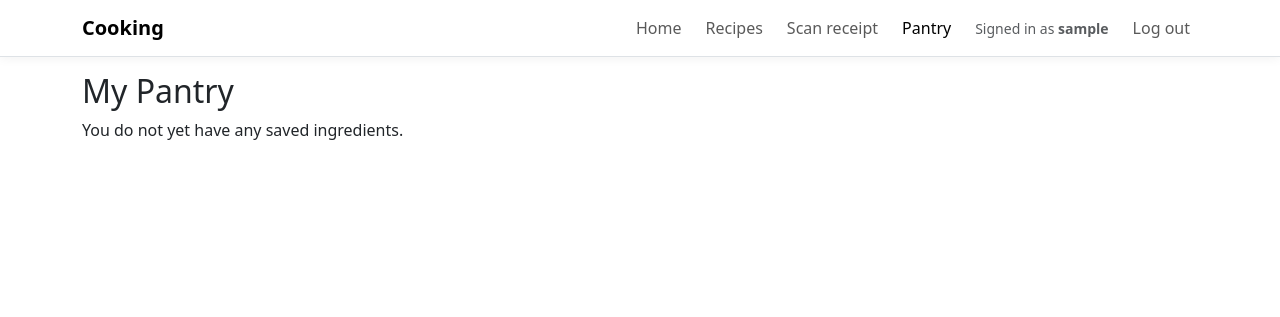
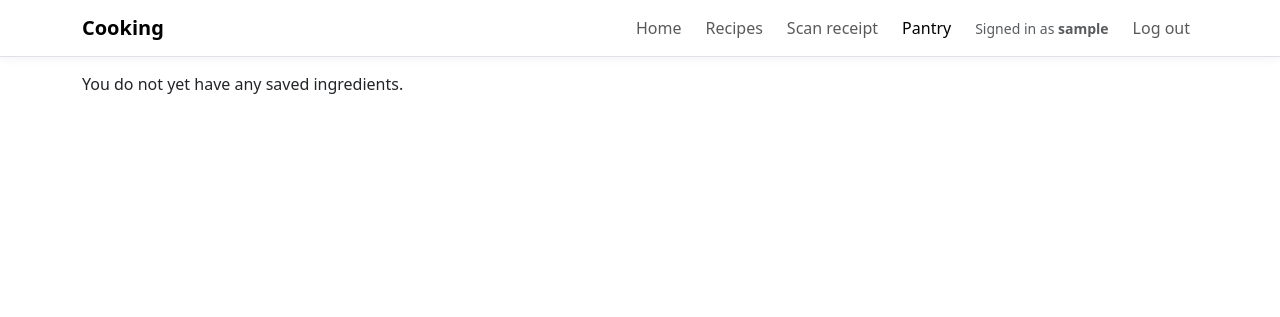
Before and after one commit to Atty737/DurHack2026, a Flask app: page /receipt-items in a window 1280 px wide. Shown: the top 317 px of the page. Run offline with Flask 3, Linux system fonts and the light colour scheme; the visitor is signed in with stand-in values (Sample User, id 1); data that the repository does not hold is empty.

Commit message:
removed headers

```diff
--- a/app/templates/pantry.html
+++ b/app/templates/pantry.html
@@ -3,7 +3,6 @@
 {% block title %}My pantry{% endblock %}
 
 {% block content %}
-  <h2>My Pantry</h2>
 
   {% if items %}
     <div class="table-responsive">
--- a/app/templates/upload_receipt.html
+++ b/app/templates/upload_receipt.html
@@ -3,7 +3,6 @@
 {% block title %}Add Receipt{% endblock %}
 
 {% block content %}
-  <h2>Scan Receipt</h2>
   <form id="receipt-upload-form" method="post" enctype="multipart/form-data">
     <div class="mb-3">
       <label for="receipt" class="form-label">Receipt image</label>
```
